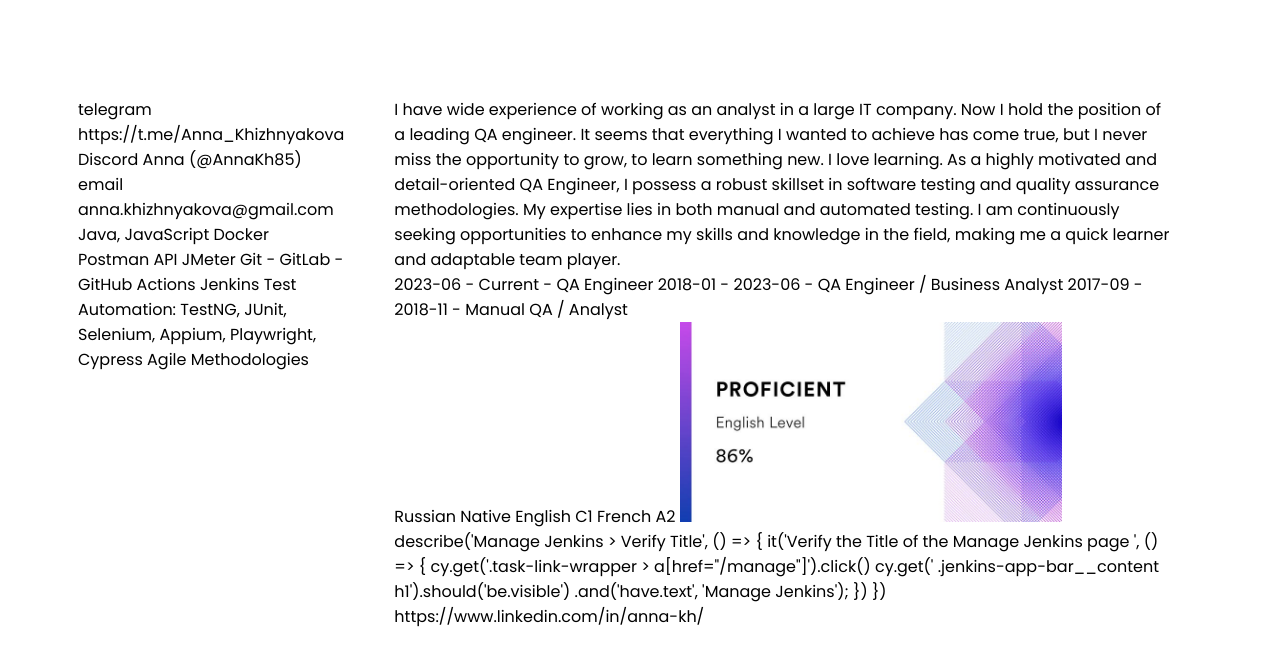
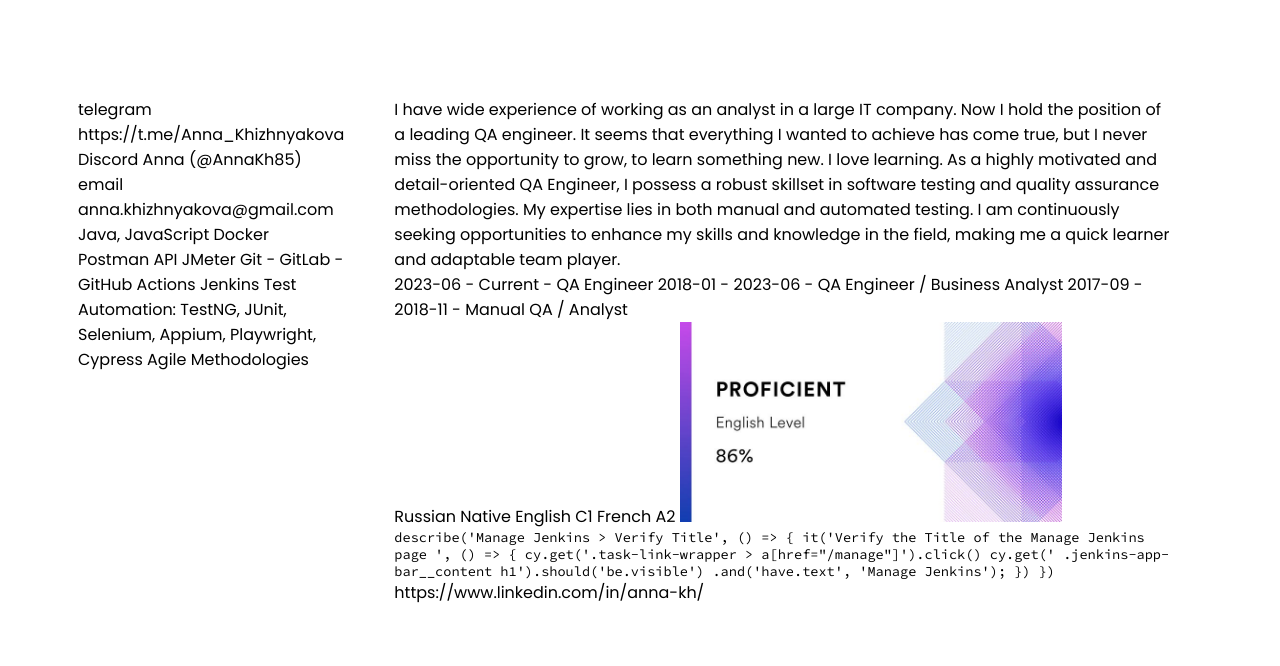
Before and after one commit to AnnaKh85/rsschool-cv, a plain HTML site: page index.html in a window 1280 px wide. Shown: the part 218-884 px from the top of the page. Drawn offline with Linux system fonts and the light colour scheme.

Commit message:
feat: some content added

```diff
--- a/style.css
+++ b/style.css
@@ -59,3 +59,8 @@ main {
     height: 200px;
 
 }
+
+.code {
+    font-size: 0.85rem;
+    font-family: 'Source Code Pro', monospace;
+}
```
